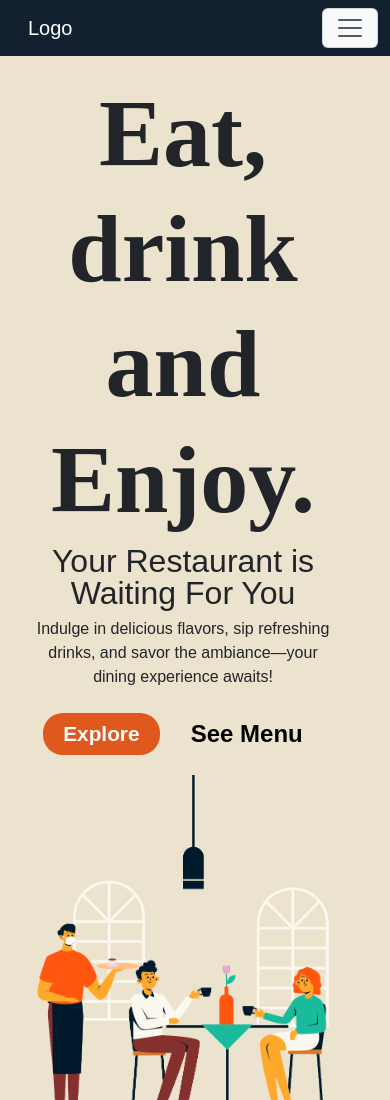
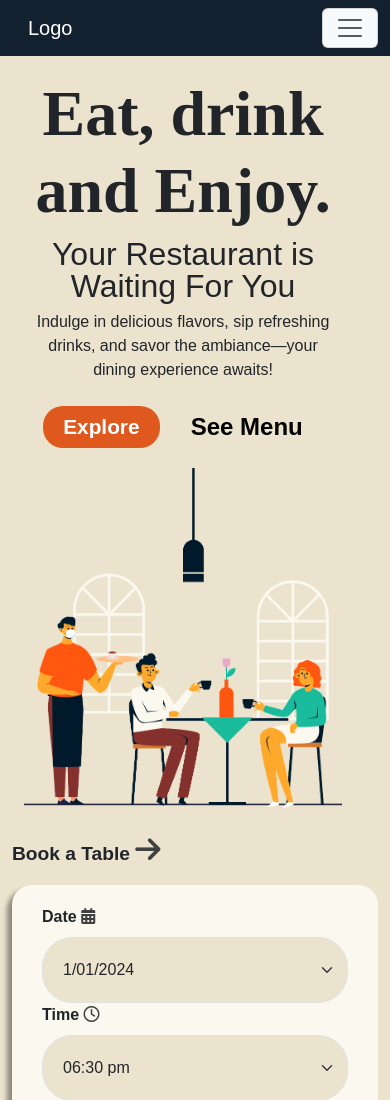
Before and after one commit to Kuldeep-Sharmaa/Project, a plain HTML site: page index.html in a window 390 px wide. Shown: the top 1100 px of the page. Drawn offline with nearby package versions, Linux system fonts and the light colour scheme.

Commit message:
change font size

```diff
--- a/Responsive.css
+++ b/Responsive.css
@@ -10,6 +10,9 @@
   }
 }
 @media screen and (max-width: 576px) {
+  #text h1 {
+    font-size: 4rem;
+  }
   .basic-nav .navbar {
     border-radius: 0px;
     margin-top: 0px !important;
```
